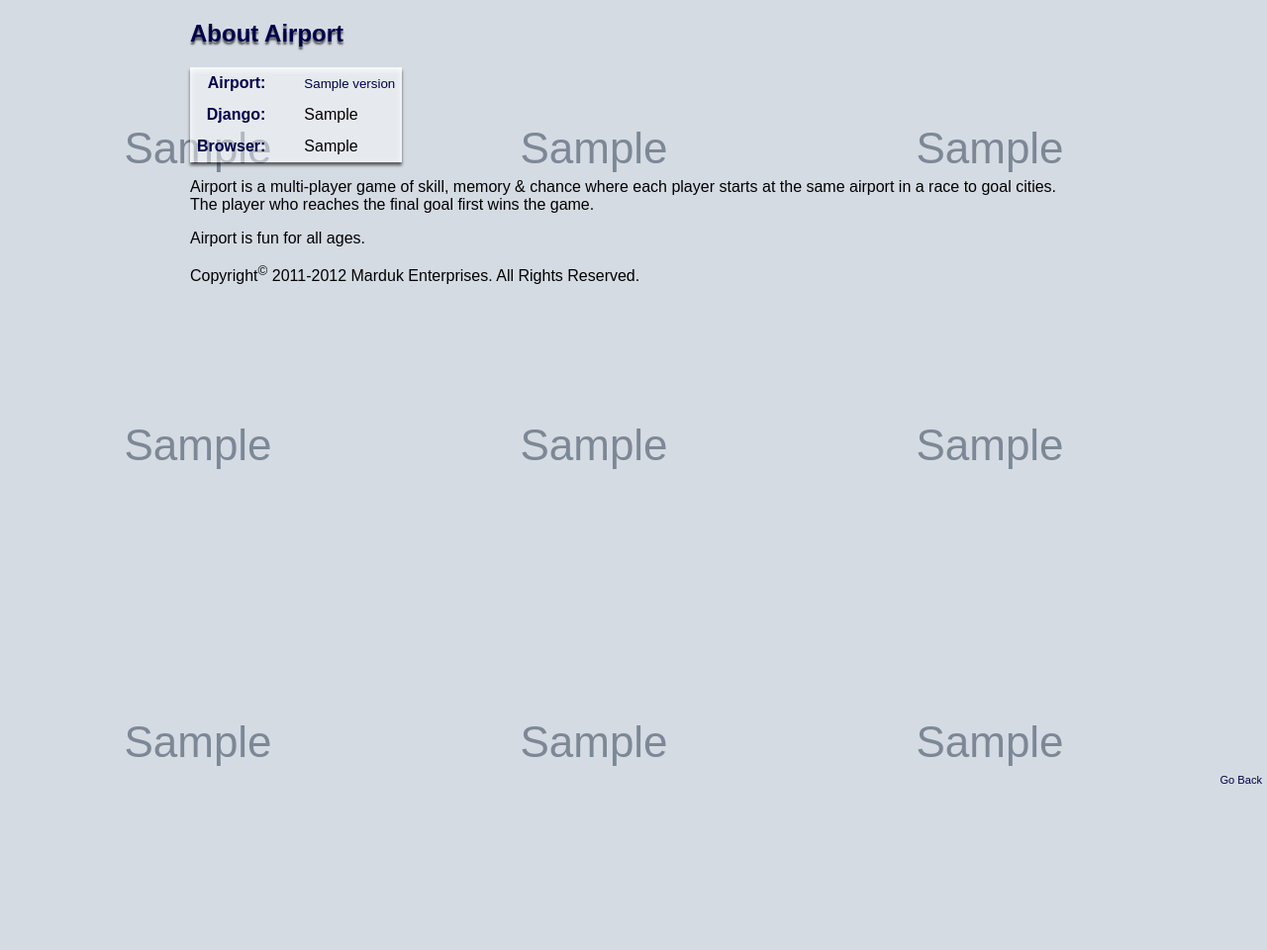
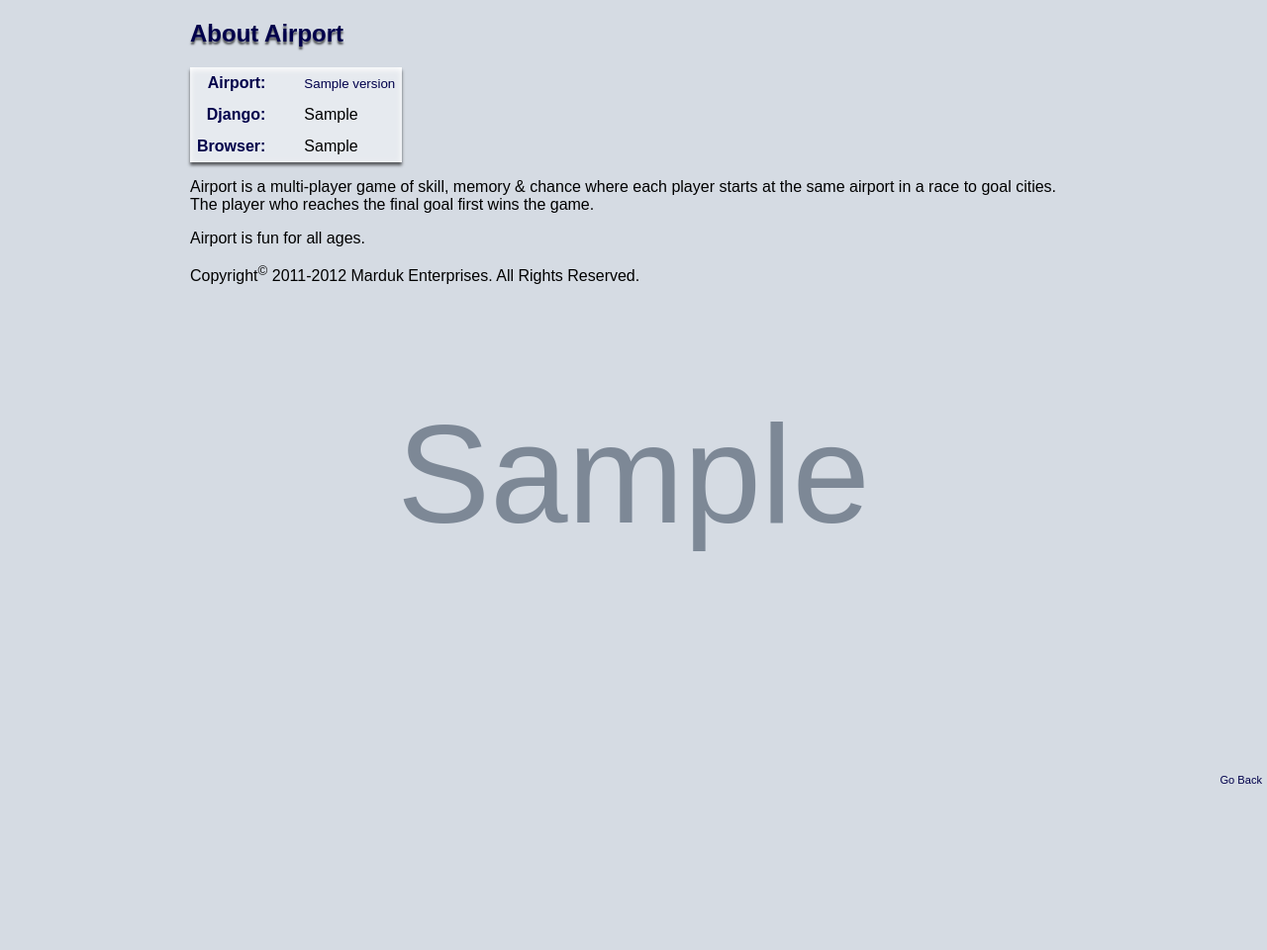
Before and after one commit to enku/airport, a Django app: template djangoproject/airport/templates/airport/about.html in a window 1280 px wide. Shown: the whole page at 99% size. Before the commit the page ends 792 px from the top, so only its background shows below. Run offline with Django 3.2, Linux system fonts and the light colour scheme; the template is opened without the code that fills it: most values are stand-ins (such as "Sample title", 1, 10 or a date in 2020); grey boxes marked "Sample" are stand-in pictures; some web fonts are replaced.

Commit message:
Make background image scale

```diff
--- a/djangoproject/airport/templates/airport/base.html
+++ b/djangoproject/airport/templates/airport/base.html
@@ -14,6 +14,7 @@
 
 </head>
 <body>
+    <img id="background_image" src="{{ background_image }}" alt="" />
     {% block content %}Base Template{% endblock %}
 
     {% block scripts %}
--- a/djangoproject/airport/templates/airport/common.css
+++ b/djangoproject/airport/templates/airport/common.css
@@ -8,7 +8,15 @@ body {
     padding: 0;
     font-family: "Droid Sans", sans-serif;
     background-color: DeepSkyBlue;
-    background-image: url('{{ background_image }}');
+    overflow: hidden;
+}
+
+#background_image {
+    width: 100%;
+    position: absolute;
+    top: 0;
+    left: 0;
+    z-index: -1;
 }
 
 a {
```
Also changed, not shown: djangoproject/airport/templates/registration/login.css (+12 -2 lines).
